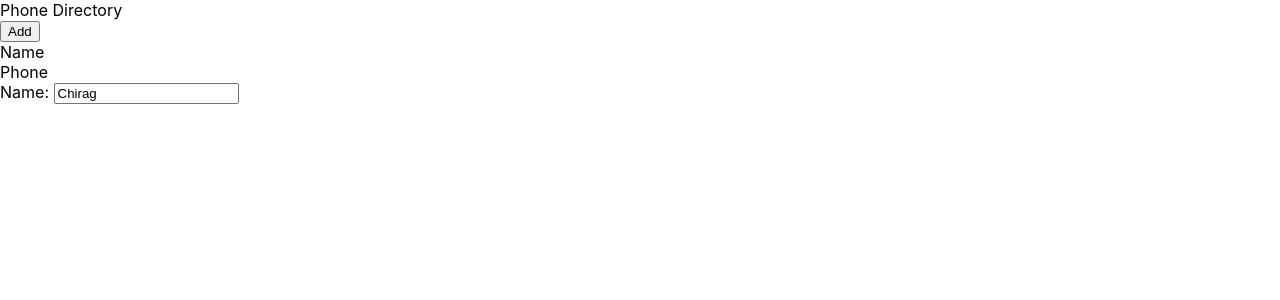
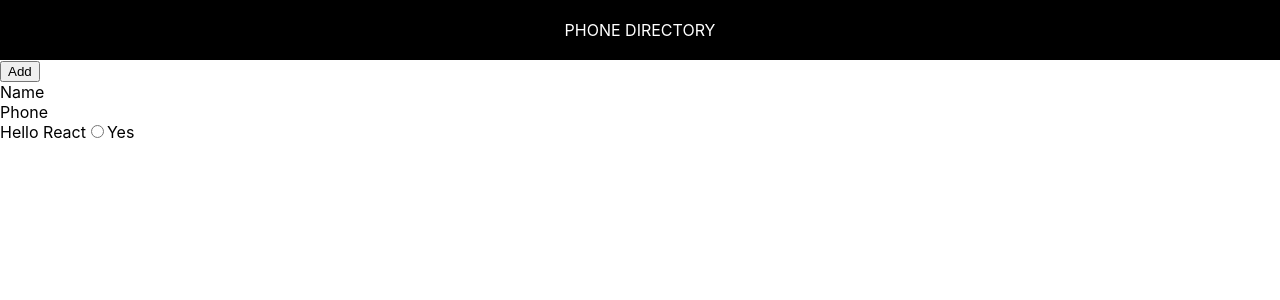
Before and after one commit to Chirag-debug/phone-directory, a React (Create React App) app: page / in a window 1280 px wide. Shown: the top 300 px of the page. Built offline with nearby package versions, Linux system fonts and the light colour scheme.

Commit message:
Styled ‘Header’ (Inline Styling)

```diff
--- a/src/App.js
+++ b/src/App.js
@@ -1,22 +1,22 @@
 import React, { Component } from "react";
+import Header from "./Header"
 import { Fragment } from 'react';
 
 class App extends Component {
   render() {
     return (
-      <div>
-        <div className="header">
-          Phone Directory
-        </div>
+       <Fragment>
+         <Header />
          <button>Add</button>
          <div>
            <span>Name</span> <br/>
            <span>Phone</span>
          </div>
-        <label htmlFor="name">Name: </label>
-        <input id="name" type="text" placeholder="Type Here" defaultValue="Chirag"/>
-      </div>
+      </Fragment>
       );
+
+
+
   }
 }
 
--- /dev/null
+++ b/src/Header.js
@@ -0,0 +1,29 @@
+import React from 'react';
+
+const Header = function() {
+    const headerStyle = {textAlign: 'center', padding: 20, background: '#000', color: '#fff', textTransform: 'uppercase'};
+    return(
+        <div style={headerStyle}>
+           Phone Directory
+         </div>
+    )
+}
+
+
+
+export default Header;
+
+
+
+
+//import React, {Component} from 'react';
+
+// class Header extends Component {
+//     render() {
+//         return(
+//             <div className="header">
+//                 Phone Directory
+//             </div>
+//         )
+//     }
+// }
--- a/src/index.js
+++ b/src/index.js
@@ -5,9 +5,13 @@ import App from './App';
 import reportWebVitals from './reportWebVitals';
 
 ReactDOM.render(
+  <div>
   <React.StrictMode>
     <App />
-  </React.StrictMode>,
+  </React.StrictMode>
+  <span>Hello React</span>
+  <input type="radio" value="radio"/>Yes
+  </div>,
   document.getElementById('root')
 );
 
```
Lines whose indentation alone changed are shown as unchanged.
